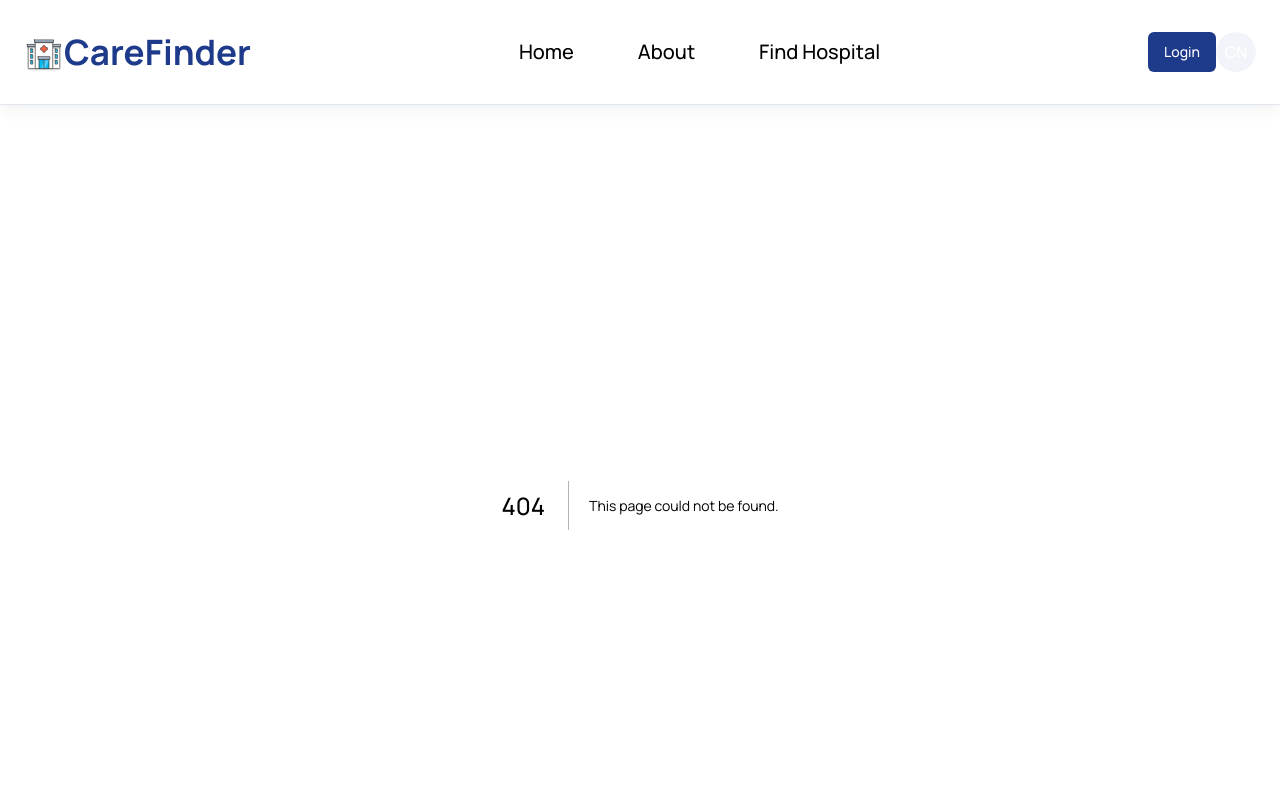
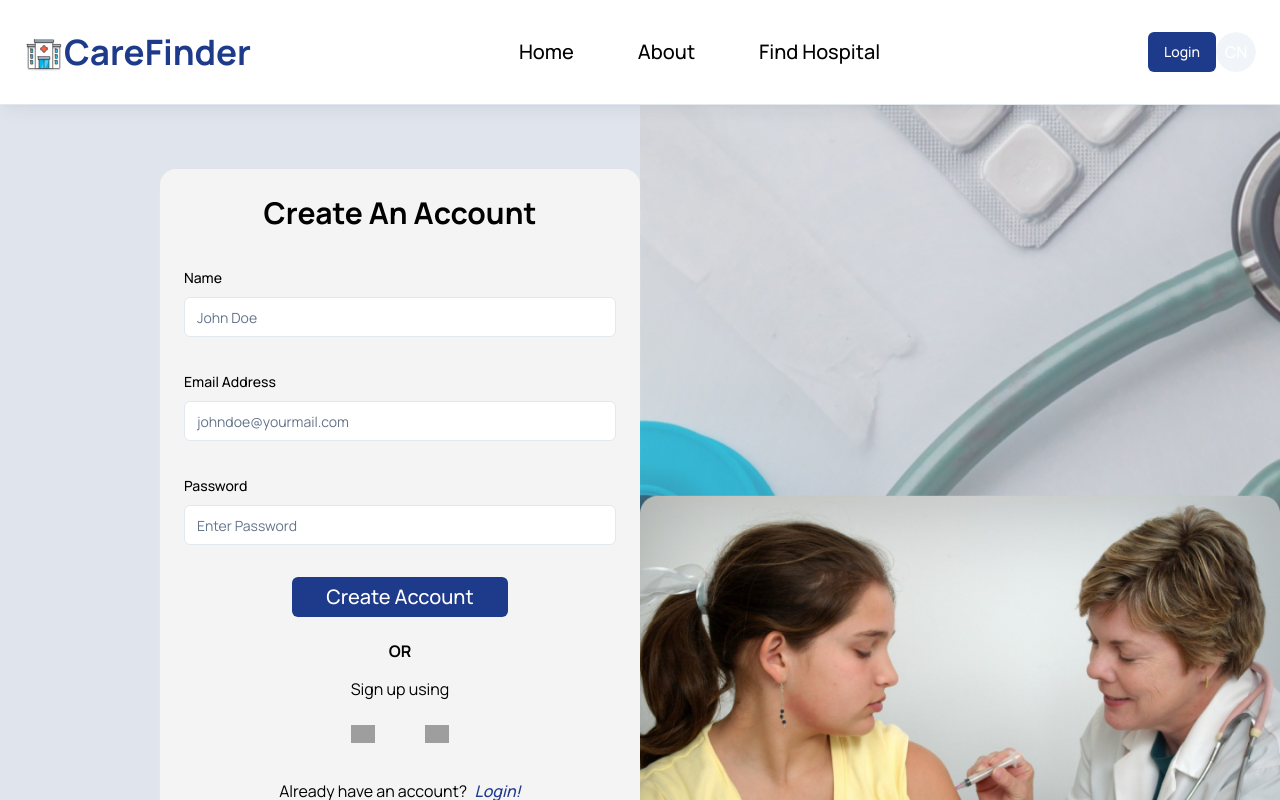
Before and after one commit to Luckidubi/health-carefinder, a Next.js app: page /signup in a window 1280 px wide. Before the commit this address had no page. Shown: the top 800 px of the page. Built offline with nearby package versions, Linux system fonts and the light colour scheme; grey boxes are pictures that could not be loaded.

Commit message:
feat: Add Signup Page

```diff
--- /dev/null
+++ b/app/signup/page.tsx
@@ -0,0 +1,14 @@
+import Login from "@/components/Login";
+import Signup from "@/components/Signup";
+
+import React from "react";
+
+const SignUpPage = () => {
+  return (
+    <section className="max-width bg-gray-300">
+      <Signup />
+    </section>
+  );
+};
+
+export default SignUpPage;
--- /dev/null
+++ b/components/Signup.tsx
@@ -0,0 +1,17 @@
+import React from "react";
+import SignupForm from "./SignupForm";
+
+const Signup = () => {
+  return (
+    <div className="grid grid-cols-4 gap-0 md:grid-cols-4 lg:grid-cols-12 ">
+      <div className="col-span-4  lg:col-span-6 bg-login-bg-1  bg-cover bg-no-repeat py-16 lg:pl-8 xl:pl-40 px-4 md:px-10 lg:px-0">
+        <div className="">
+          <SignupForm />
+        </div>
+      </div>
+      <div className="col-span-4 lg:col-span-6 bg-login-bg-2 bg-scroll bg-cover bg-no-repeat py-20 hidden lg:block"></div>
+    </div>
+  );
+};
+
+export default Signup;
--- /dev/null
+++ b/components/SignupForm.tsx
@@ -0,0 +1,157 @@
+"use client";
+import { zodResolver } from "@hookform/resolvers/zod";
+import Image from "next/image";
+import Link from "next/link";
+import { useForm } from "react-hook-form";
+import * as z from "zod";
+import { Button } from "./ui/button";
+import {
+  Form,
+  FormControl,
+  FormField,
+  FormItem,
+  FormLabel,
+  FormMessage,
+} from "./ui/form";
+import { Input } from "./ui/input";
+import { useToast } from "./ui/use-toast";
+
+const formSchema = z.object({
+  name: z
+    .string()
+    .min(6, {
+      message: "Name must not be less than 6 characters",
+    })
+    .max(50),
+  email: z.string().email({
+    message: "Invalid email address",
+  }),
+
+  password: z.string().min(6, {
+    message: "Password must not be less than 6 characters",
+  }),
+});
+const SignupForm = () => {
+  const form = useForm<z.infer<typeof formSchema>>({
+    resolver: zodResolver(formSchema),
+    defaultValues: {
+        name: "",
+      email: "",
+
+      password: "",
+    },
+  });
+
+  const { toast } = useToast();
+
+  function onSubmit(values: z.infer<typeof formSchema>) {
+    console.log(values);
+    toast({
+      title: "Login Successful!",
+    });
+  }
+
+  return (
+    <>
+      <Form {...form}>
+        <form
+          onSubmit={form.handleSubmit(onSubmit)}
+          className="space-y-8 max-w-[643px] max-h-[879px] bg-zinc-100 rounded-2xl overflow-hidden shadow-md shadow-slate-200 p-6 z-10"
+        >
+          <header className="text-center">
+            <h3 className="text-[25px] md:text-[30px] text-black font-bold leading-10">
+              Create An Account
+            </h3>
+          </header>
+
+          <FormField
+            control={form.control}
+            name="name"
+            render={({ field }) => (
+              <FormItem>
+                <FormLabel>Name</FormLabel>
+                <FormControl>
+                  <Input placeholder="John Doe" {...field} />
+                </FormControl>
+
+                <FormMessage />
+              </FormItem>
+            )}
+          />
+
+          <FormField
+            control={form.control}
+            name="email"
+            render={({ field }) => (
+              <FormItem>
+                <FormLabel>Email Address</FormLabel>
+                <FormControl>
+                  <Input placeholder="johndoe@yourmail.com" {...field} />
+                </FormControl>
+
+                <FormMessage />
+              </FormItem>
+            )}
+          />
+          <FormField
+            control={form.control}
+            name="password"
+            render={({ field }) => (
+              <FormItem>
+                <FormLabel>Password</FormLabel>
+                <FormControl>
+                  <Input
+                    type="password"
+                    placeholder="Enter Password"
+                    {...field}
+                  />
+                </FormControl>
+
+                <FormMessage />
+              </FormItem>
+            )}
+          />
+          <div className="flex flex-col flex-center gap-4">
+            <Button
+              className="bg-blue-900 text-white hover:bg-blue-500 text-[14px] md:text-[20px] font-medium leading-10 w-[50%]"
+              type="submit"
+            >
+              Create Account
+            </Button>
+            <div className="text-center space-y-2">
+              <p className="text-black font-bold leading-9">OR</p>
+              <p>Sign up using</p>
+              <div className="flex flex-between py-4">
+                <Image
+                  src="/google.svg"
+                  alt="Google icon"
+                  width={24}
+                  height={24}
+                  className="hover:cursor-pointer"
+                />
+                <Image
+                  src="/facebook.svg"
+                  alt="Facebook icon"
+                  width={24}
+                  height={24}
+                  className="hover:cursor-pointer"
+                />
+              </div>
+            </div>
+            <p>
+              Already have an account?{" "}
+              <Link
+                className="italic text-blue-900 pl-1 hover:underline font-medium leading-loose"
+                href="/login"
+              >
+                Login!
+              </Link>
+            </p>
+          </div>
+        </form>
+      </Form>
+    </>
+  );
+};
+
+export default SignupForm;
```
